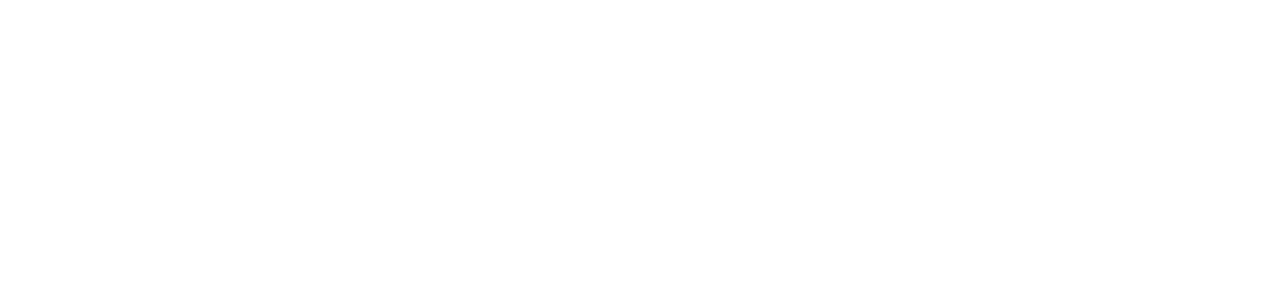
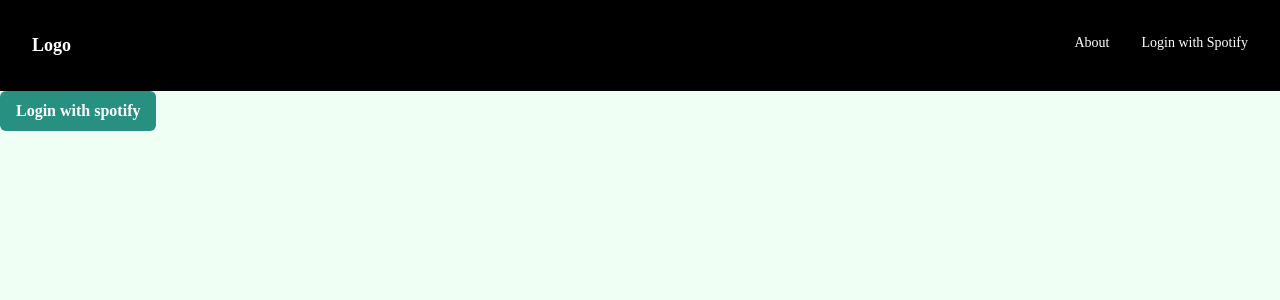
Before and after one commit to dwisabrina23/final-project-gigih, a React (Create React App) app: page / in a window 1280 px wide. Shown: the top 300 px of the page. Built offline with nearby package versions, Linux system fonts and the light colour scheme.

Commit message:
style: fix navbar

```diff
--- a/package.json
+++ b/package.json
@@ -10,6 +10,10 @@
     "@testing-library/jest-dom": "^5.16.2",
     "@testing-library/react": "^12.1.4",
     "@testing-library/user-event": "^13.5.0",
+    "@types/jest": "^27.4.1",
+    "@types/node": "^17.0.24",
+    "@types/react": "^17.0.44",
+    "@types/react-dom": "^18.0.1",
     "axios": "^0.26.1",
     "framer-motion": "^6.2.10",
     "react": "^17.0.2",
@@ -19,6 +23,7 @@
     "react-router-dom": "^6.3.0",
     "react-scripts": "5.0.0",
     "redux-persist": "^6.0.0",
+    "typescript": "^4.6.3",
     "web-vitals": "^2.1.4"
   },
   "scripts": {
--- a/src/Components/Navbar/Navbar.jsx
+++ b/src/Components/Navbar/Navbar.jsx
@@ -1,44 +1,23 @@
 import React from 'react'
 import { Box, Text, Flex, Stack, Link } from '@chakra-ui/react'
 
-function Logo(props) {
+export default function Navbar(props) {
   return (
-    <Box {...props}>
+    <Flex
+      as="nav"
+      justify="space-between"
+      wrap="wrap"
+      w="100%"
+      p={8}
+      bg="black"
+      color="white"
+    >
+      <Box>
         <Text fontSize="lg" fontWeight="bold">
           Logo
         </Text>
       </Box>
-  )
-}
-
-
-function MenuItem({ children, to = '/'}) {
-  return (
-    <Link href={to}>
-      <Text display="block">
-        {children}
-      </Text>
-    </Link>
-  )
-}
-function NavbarContainer(props) {
-  return (
-    <Flex
-    as="nav"
-    align="center"
-    justify="space-between"
-    wrap="wrap"
-    w="100%"
-    mb={8}
-    p={8}
-    bg={["primary.500", "primary.500", "transparent", "transparent"]}
-    color={["white", "white", "primary.700", "primary.700"]}
-    {...props}
-  >
-    <Box
-      display={{ base: 'none' }}
-      flexBasis={{ base: '100%', md: 'auto' }}
-    >
+      <Box flexBasis={{ base: '100%', md: 'auto' }}>
         <Stack
           spacing={8}
           align="center"
@@ -46,19 +25,14 @@
           direction={['column', 'row', 'row', 'row']}
           pt={[4, 4, 0, 0]}
         >
-        <MenuItem to="/">Login with Spotify</MenuItem>
+          <Link href="/">
+            <Text display="block">About</Text>
+          </Link>
+          <Link href="/about">
+            <Text display="block">Login with Spotify</Text>
+          </Link>
         </Stack>
       </Box>
     </Flex>
   )
 }
-
-export default function Navbar(props) {
-    return (
-      <NavbarContainer {...props}>
-        <Logo
-          w="100px"
-        />
-      </NavbarContainer>
-    )
-}
--- a/src/Pages/Login/Login.css
+++ b/src/Pages/Login/Login.css
@@ -1,6 +1,3 @@
 .login-container{
     height: 100vh;
-    display: flex;
-    justify-content: center;
-    align-items: center;
 }
--- a/src/Pages/Login/Login.jsx
+++ b/src/Pages/Login/Login.jsx
@@ -5,8 +5,9 @@
 import axios from 'axios';
 import {setUser} from "../../Redux/Slice/AuthSlice";
 import './Login.css';
-import { Button } from '@chakra-ui/react'
+import { Button, Container, Box } from '@chakra-ui/react'
 import Navbar from '../../Components/Navbar/Navbar';
+
 function Login() {
     const navigate = useNavigate();
     const dispatch = useDispatch();
@@ -63,9 +64,11 @@
 	return (
 		<div className="login-container">
 			<Navbar/>
-			<Button colorScheme="green[700]" onClick={(e) => handleLogin(e)}>
-				Login with spotify
-			</Button>
+			<Box bg='green.50' w="100%" h='calc(100vh)' top="0" bottom="0">
+				<Button colorScheme="primary" onClick={(e) => handleLogin(e)}>
+					Login with spotify
+				</Button>
+			</Box>
 		</div>
 	);
 };
--- a/src/index.js
+++ b/src/index.js
@@ -3,14 +3,31 @@
 import './index.css'
 import App from './App'
 import reportWebVitals from './reportWebVitals'
-import {ChakraProvider} from '@chakra-ui/react'
+import {ChakraProvider, extendTheme} from '@chakra-ui/react'
 
+const theme = extendTheme({
+  colors: {
+    primary: {
+     main: "#025f5f",
+     50: "#f0ffff",
+     100: "#789685",
+     200: "#95F7B1",
+     300: "#58C39D",
+     400: "#00C597",
+     500: "#279081",
+     600: "#1e88e5",
+     700: "#1976d2",
+     800: "#1565c0",
+     900: "#00C597"
+   }
+ }
+});
 ReactDOM.render(
+  <ChakraProvider theme={theme}>
   <React.StrictMode>
-    <ChakraProvider>
       <App />
-    </ChakraProvider>
-  </React.StrictMode>,
+  </React.StrictMode>
+  </ChakraProvider>,
   document.getElementById('root'),
 )
 
```
Also changed, not shown: 1 other file (tests, documents, lock files or other folders). Lines whose indentation alone changed are shown as unchanged.
